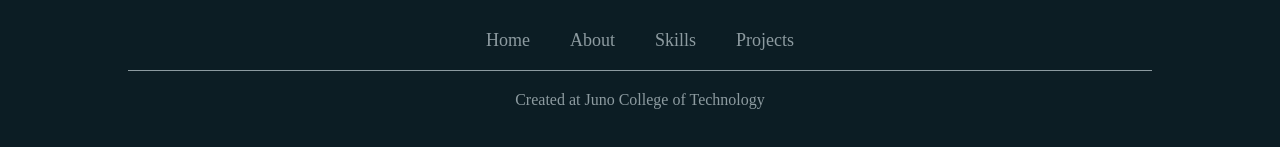
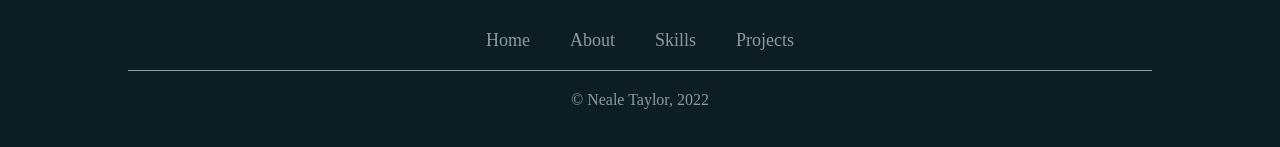
Before and after one commit to NealePT/nealetaylorcom, a React (Create React App) app in the folder react-site/: page / in a window 1280 px wide. Shown: the part 2062-2209 px from the top of the page. Built offline with nearby package versions, Linux system fonts and the light colour scheme.

Commit message:
adjust footer

```diff
--- a/react-site/src/components/Footer.jsx
+++ b/react-site/src/components/Footer.jsx
@@ -9,7 +9,7 @@ export default function Footer(props) {
               <li><a href="#skills">Skills</a></li>
               <li><a href="#projects">Projects</a></li>
           </ul>
-          <p>Created at Juno College of Technology</p>
+          <p>© Neale Taylor, 2022</p>
         </nav>
       </div>
     </div>
```
